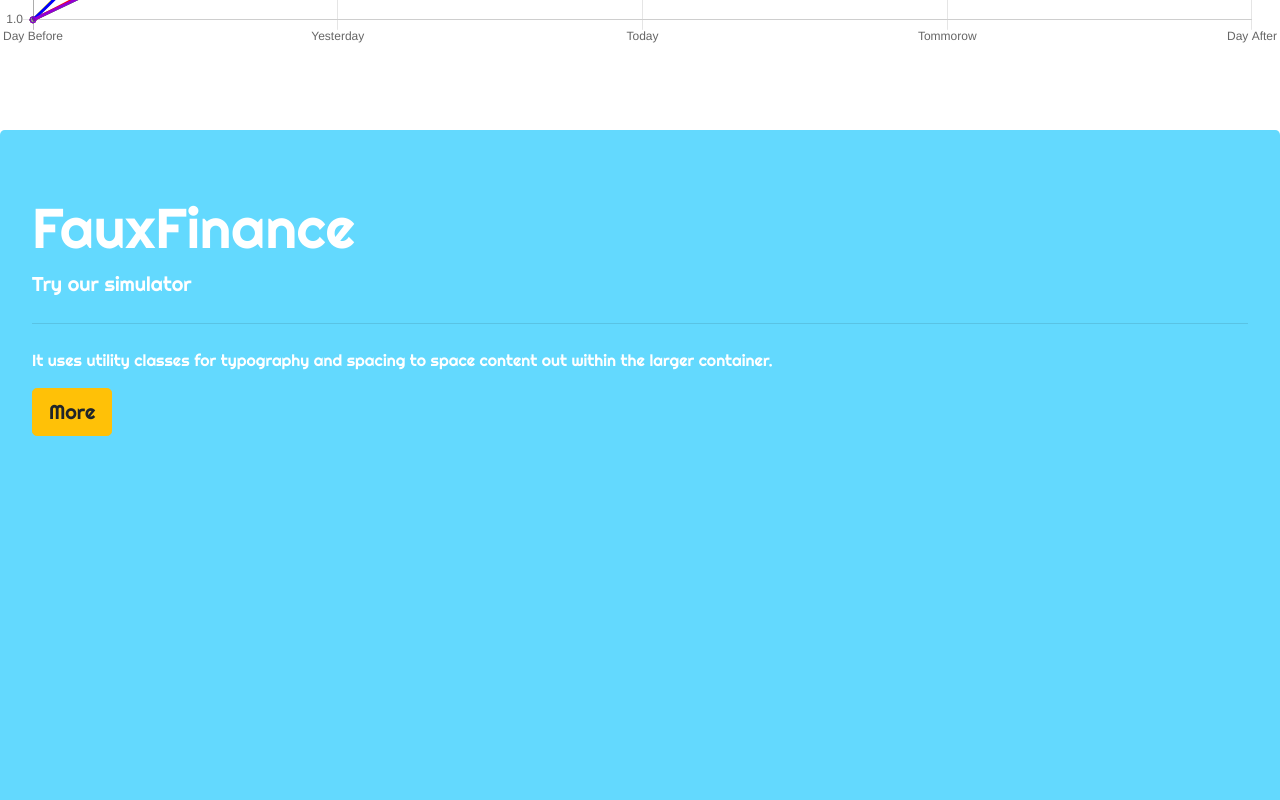
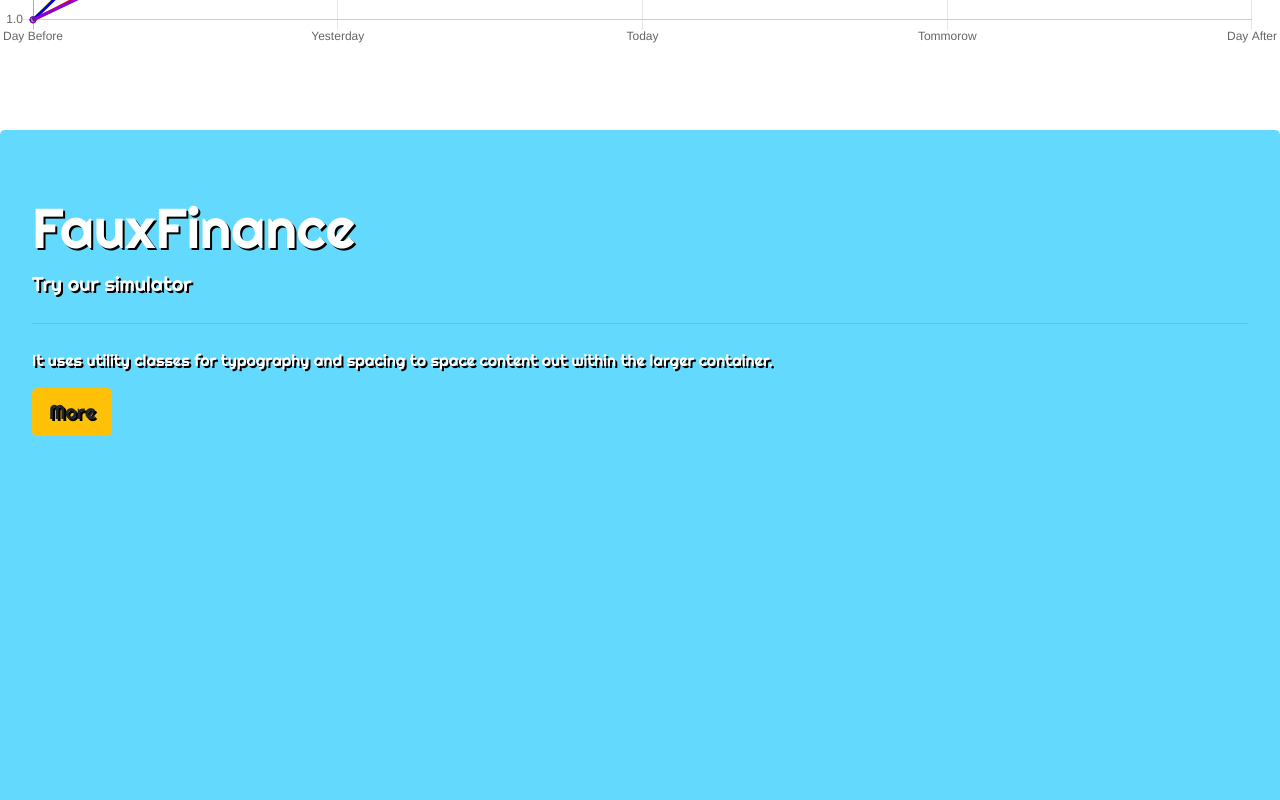
Before and after one commit to ethanhart35/Project3, a React (Create React App) app in the folder client/: page / in a window 1280 px wide. Shown: the part 660-1460 px from the top of the page. Built offline with nearby package versions, Linux system fonts and the light colour scheme.

Commit message:
initial update

```diff
--- a/client/src/components/Jumbotron.css
+++ b/client/src/components/Jumbotron.css
@@ -2,6 +2,7 @@
     background-color: #63D9FE;
     font-style: Rightous; font-family: 'Righteous', cursive;
     color:white;
+    text-shadow: 2px 2px #000000;
     height: 90vh;
     margin-top: 10vh;
 }
```
